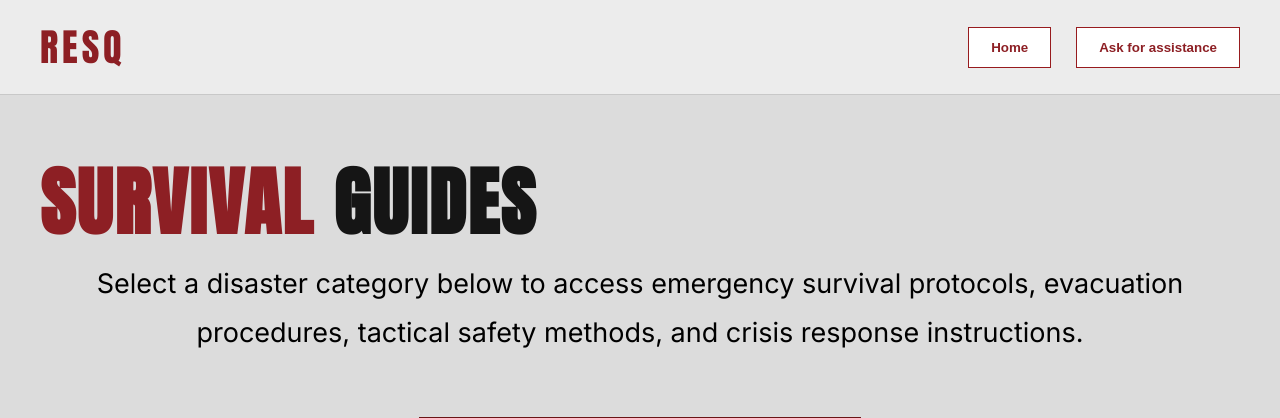
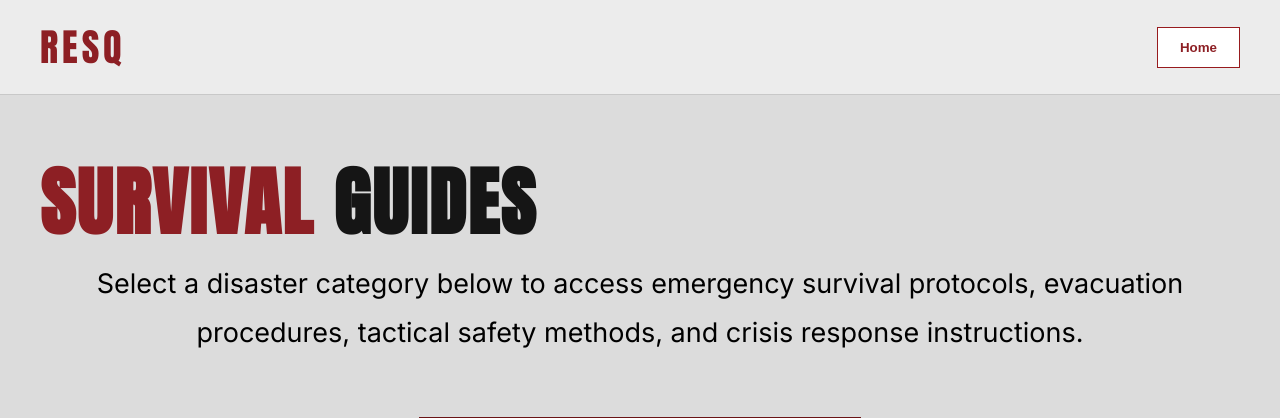
Before and after one commit to labibaaa/ResQ, a Django app: template templates/guides.html in a window 1280 px wide. Shown: the top 418 px of the page. Run offline with Django 5.2, Linux system fonts and the light colour scheme; the template is opened without the code that fills it, so the values that code supplies are empty.

Commit message:
Updated guides page

```diff
--- a/templates/guides.html
+++ b/templates/guides.html
@@ -399,14 +399,9 @@ input:checked + .toggle-card p{
 
     <div class="nav-links">
 
-        <a href="homepage.html">
+        <a href="home.html">
             <button class="nav-btn">Home</button>
         </a>
-
-        <a href="emergency.html">
-            <button class="nav-btn">Ask for assistance</button>
-        </a>
-
     </div>
 
 </nav>
```
